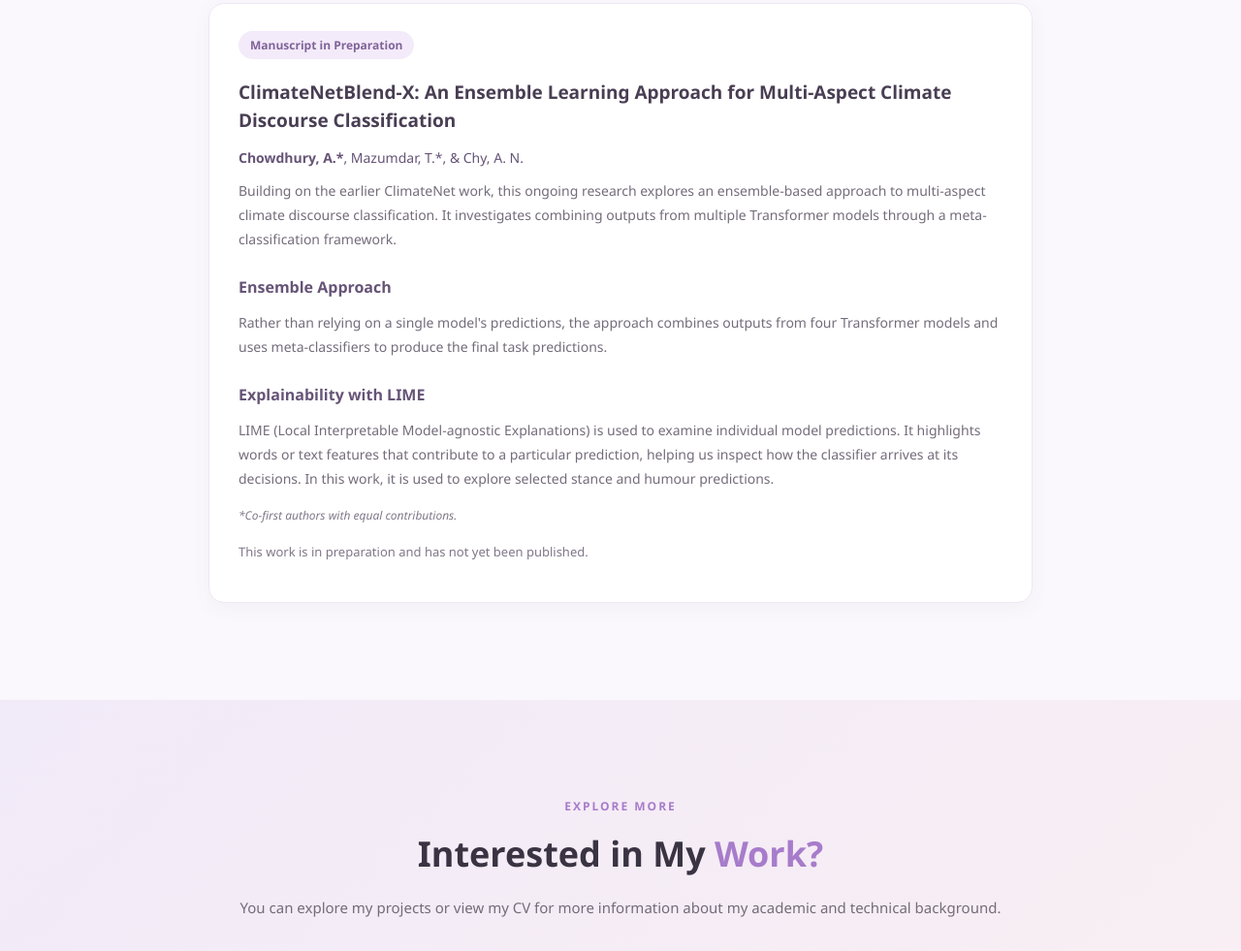
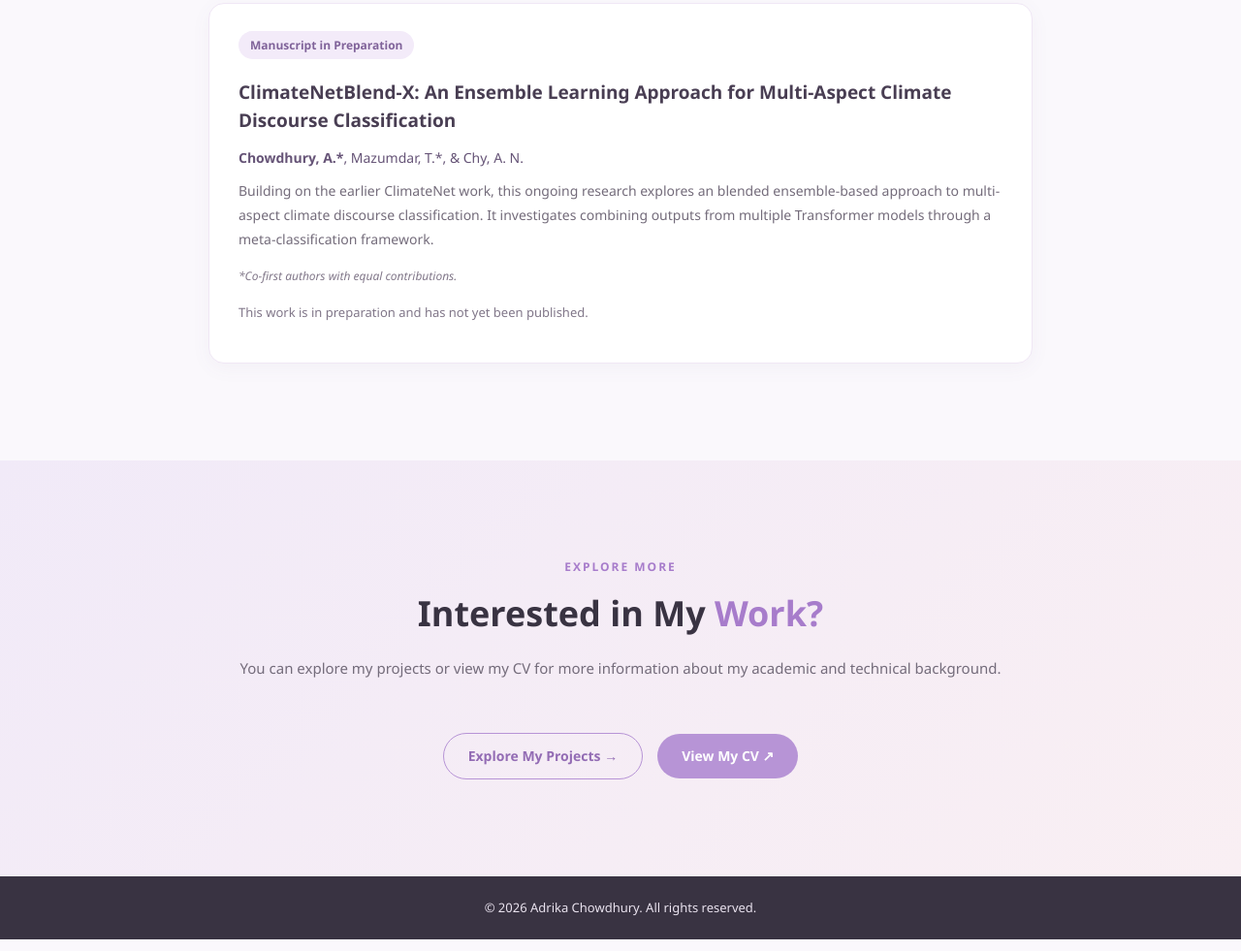
Before and after one commit to adrikachowdhury/adrika-portfolio, a plain HTML site: page research.html in a window 1280 px wide. Shown: the part 3124-4105 px from the top of the page at 97% size. Drawn offline with Linux system fonts and the light colour scheme.

Commit message:
Refine details of the under-prepartion manuscript

```diff
--- a/research.html
+++ b/research.html
@@ -288,32 +288,11 @@
 
                 <p>
                     Building on the earlier ClimateNet work, this ongoing
-                    research explores an ensemble-based approach to
+                    research explores an blended ensemble-based approach to
                     multi-aspect climate discourse classification.
                     It investigates combining outputs from multiple
                     Transformer models through a meta-classification
                     framework.
-                </p>
-
-                <h4>Ensemble Approach</h4>
-
-                <p>
-                    Rather than relying on a single model's predictions,
-                    the approach combines outputs from four Transformer
-                    models and uses meta-classifiers to produce the
-                    final task predictions.
-                </p>
-
-                <h4>Explainability with LIME</h4>
-
-                <p>
-                    LIME (Local Interpretable Model-agnostic Explanations)
-                    is used to examine individual model predictions.
-                    It highlights words or text features that contribute
-                    to a particular prediction, helping us inspect how
-                    the classifier arrives at its decisions. In this work,
-                    it is used to explore selected stance and humour
-                    predictions.
                 </p>
 
                 <p class="author-note">
```
